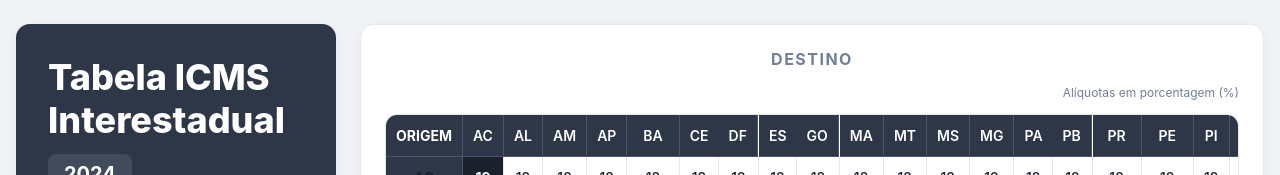
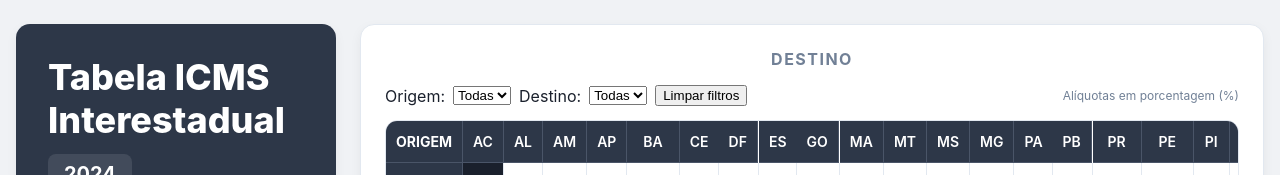
Before and after one commit to HiagoPRadaeli/icms-data, a plain HTML site: page index.html in a window 1280 px wide. Shown: the top 175 px of the page. Drawn offline with Linux system fonts and the light colour scheme.

Commit message:
Update index.html

```diff
--- a/index.html
+++ b/index.html
@@ -66,8 +66,8 @@
   /* ================== TABELA ================== */
   .table-card{padding:24px}
   .title{font-size:16px; text-transform:uppercase; letter-spacing: 1.5px; text-align:center;margin:0 0 16px;font-weight:700;color:var(--muted)}
-  .bar{display:flex;gap:10px;justify-content:flex-end;align-items:center;margin:8px 0 14px;}
-  .filters{display:none}
+  .bar{display:flex;gap:10px;justify-content:space-between;align-items:center;margin:8px 0 14px;}
+  .filters{display:flex;gap:8px;align-items:center;}
   .note{font-size:12px;color:var(--muted)}
   .scroll{overflow:auto;border-radius:12px;border:1px solid var(--border)}
   table{border-collapse:separate;border-spacing:0;width:100%}
```
